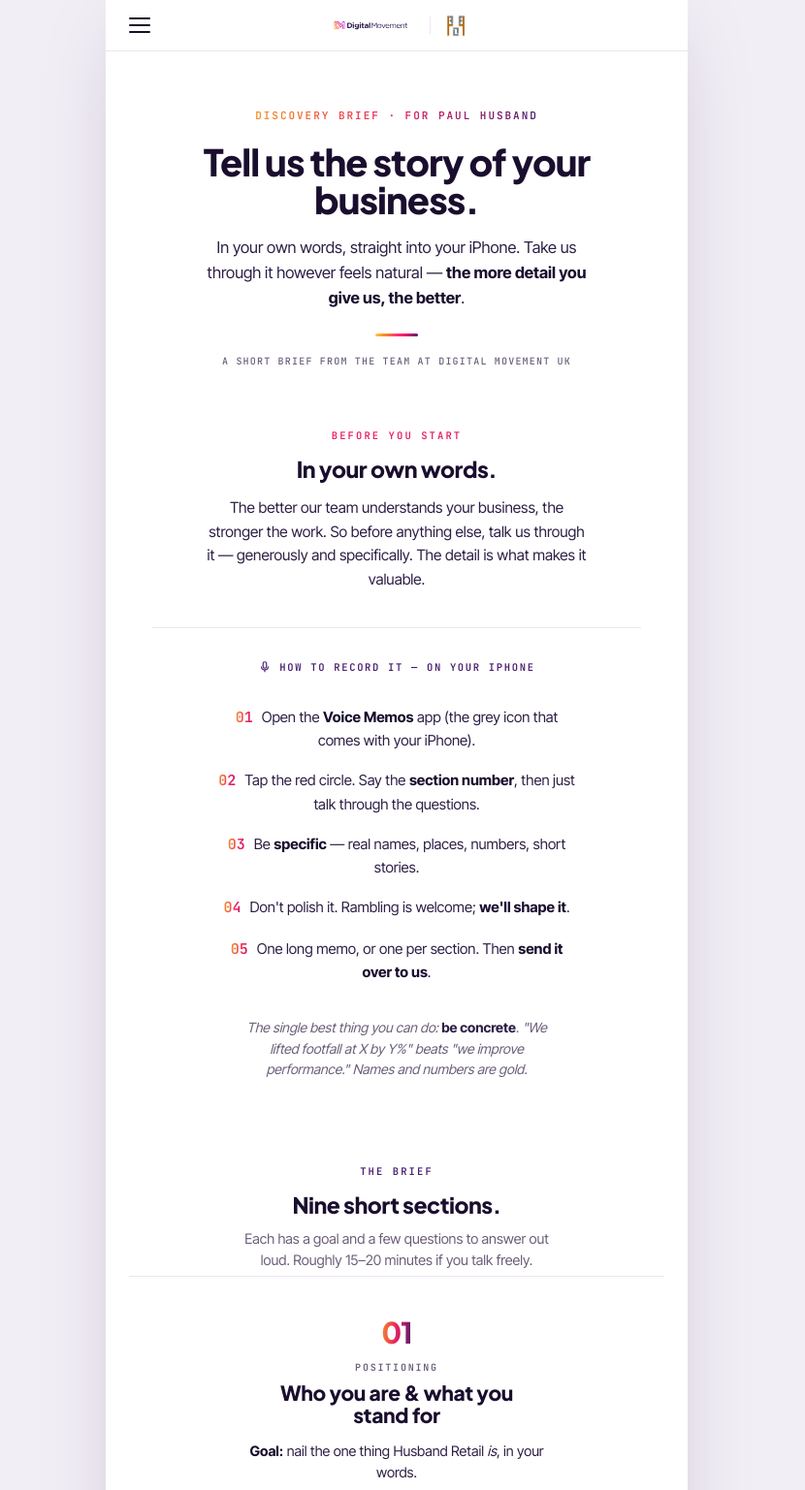
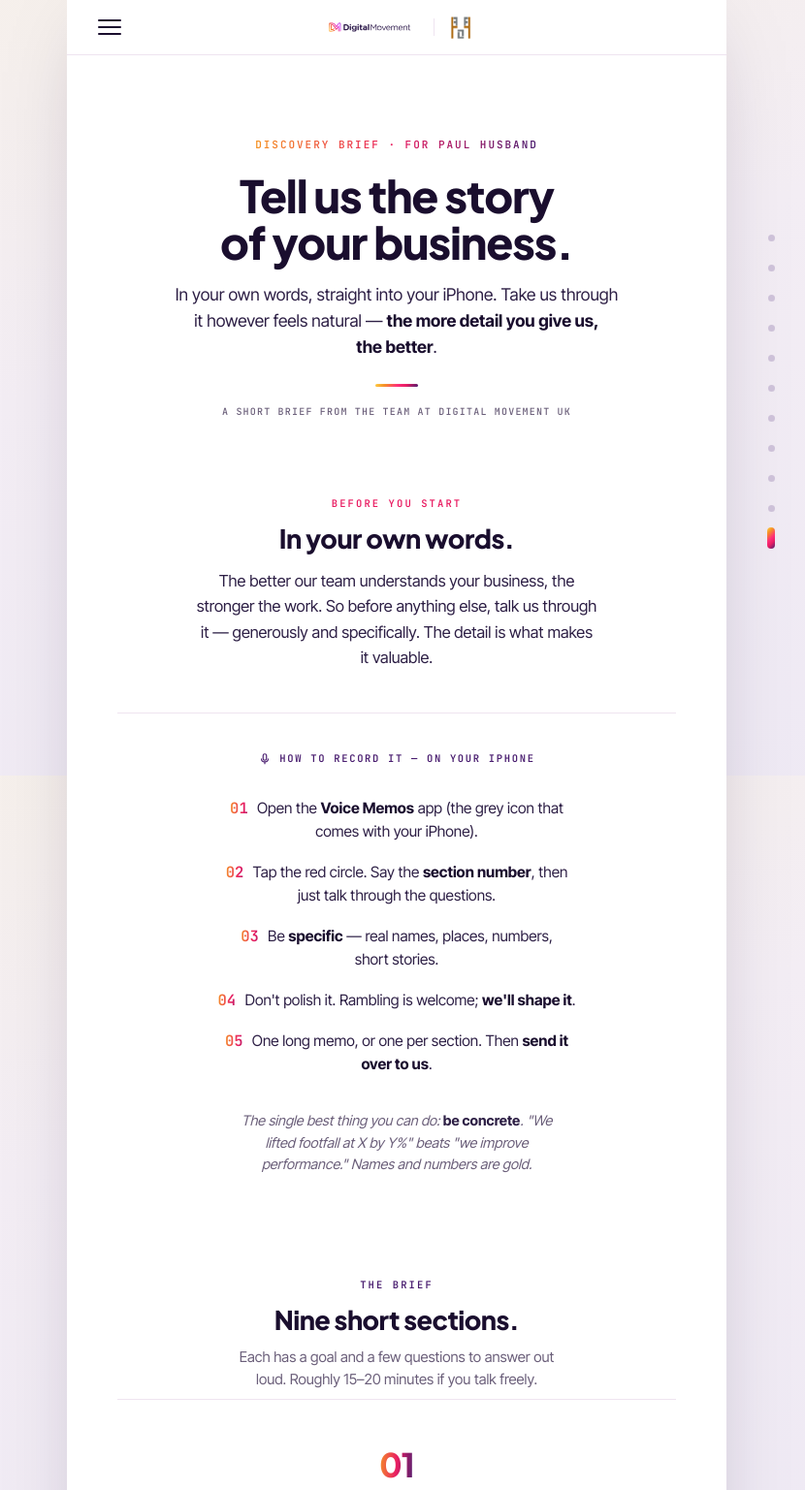
Before and after one commit to digitalmovementuk/husband-discovery-brief, a plain HTML site: page index.html in a window 1280 px wide. Shown: the top 1537 px of the page at 97% size, without its empty margins (231-1061 px from the left). Drawn offline with Linux system fonts and the light colour scheme.

Commit message:
Desktop + iPhone optimization pass
- Fix broken founder photo (asset was missing from repo); ship pre-cropped 180px headshot
- Desktop: 680px column, larger type scale, scroll-spy section rail, gradient page backdrop
- Mobile: 44px touch targets (burger, menu close, contact links), balanced hero byline
- A11y: focus-visible outlines, Escape closes menu with focus return, aria-expanded
- text-wrap balance/pretty across headings and lists; OG tags for WhatsApp link previews

Co-Authored-By: Claude Opus 4.8 <noreply@anthropic.com>

```diff
--- a/index.html
+++ b/index.html
@@ -5,6 +5,10 @@
 <meta name="viewport" content="width=device-width, initial-scale=1.0, viewport-fit=cover" />
 <title>Discovery Brief — Husband Retail × Digital Movement</title>
 <meta name="description" content="A short discovery brief to help Paul Husband talk our team through his business, in his own words." />
+<meta property="og:type" content="website">
+<meta property="og:title" content="Discovery Brief — Husband Retail × Digital Movement">
+<meta property="og:description" content="Nine short sections to talk through in your own words — straight into your iPhone. Roughly 15–20 minutes.">
+<meta property="og:url" content="https://digitalmovementuk.github.io/husband-discovery-brief/">
 <link rel="icon" type="image/svg+xml" href="assets/dm-favicon.svg">
 <link rel="apple-touch-icon" href="assets/dm-favicon.svg">
 <meta name="theme-color" content="#1A0E2E">
@@ -26,9 +30,13 @@
 }
 *{box-sizing:border-box;margin:0;padding:0}
 html{scroll-behavior:smooth;-webkit-text-size-adjust:100%}
-body{font-family:var(--sans);background:#F2EEF6;color:var(--ink);line-height:1.6;-webkit-font-smoothing:antialiased}
+@media(prefers-reduced-motion:reduce){html{scroll-behavior:auto}}
+body{font-family:var(--sans);background:linear-gradient(165deg,#F6F0EA 0%,#F3EDF4 42%,#EEE9F4 100%) fixed;color:var(--ink);line-height:1.6;-webkit-font-smoothing:antialiased}
 img{display:block;max-width:100%}
+h1,.h2,.cl-tt h3{text-wrap:balance}
+.hero p,.lead,.qs li,.steps li,.cl-goal,.close p,.tip{text-wrap:pretty}
 a{color:inherit}
+a:focus-visible,button:focus-visible{outline:2px solid var(--dm-pink);outline-offset:3px;border-radius:4px}
 .page{max-width:600px;margin:0 auto;background:#fff;min-height:100vh;position:relative;overflow:hidden;box-shadow:0 0 90px -42px rgba(26,14,46,.35)}
 .progress{position:fixed;top:0;left:0;height:3px;width:0;z-index:80;background:var(--grad-primary)}
 
@@ -39,9 +47,9 @@ a{color:inherit}
 .mast .dm-mark{height:19px;width:auto}
 .mast .hr-mark{height:23px;width:auto}
 .mast .x{width:1px;height:18px;background:var(--rule)}
-.mast-sp{width:34px;flex:none}
-.burger{width:34px;height:26px;flex:none;display:inline-flex;flex-direction:column;justify-content:center;gap:5px;
-  background:none;border:0;cursor:pointer;padding:4px 6px}
+.mast-sp{width:44px;flex:none}
+.burger{width:44px;height:44px;margin:-9px 0;flex:none;display:inline-flex;flex-direction:column;justify-content:center;gap:5px;
+  background:none;border:0;cursor:pointer;padding:4px 10px}
 .burger span{height:1.7px;width:100%;background:var(--ink);border-radius:2px;transition:background .3s}
 .burger:hover span{background:var(--dm-pink)}
 /* SECTION MENU overlay */
@@ -49,7 +57,7 @@ a{color:inherit}
   background:var(--ink);opacity:0;visibility:hidden;transition:opacity .4s var(--ease),visibility .4s;
   display:flex;flex-direction:column;align-items:center;justify-content:center;padding:54px 24px;overflow-y:auto}
 .menu.open{opacity:1;visibility:visible}
-.menu-close{position:absolute;top:11px;right:18px;background:none;border:0;color:#fff;font-size:30px;line-height:1;cursor:pointer;opacity:.85;padding:6px}
+.menu-close{position:absolute;top:6px;right:12px;width:48px;height:48px;background:none;border:0;color:#fff;font-size:30px;line-height:1;cursor:pointer;opacity:.85;display:grid;place-items:center}
 .menu-inner{text-align:center;display:flex;flex-direction:column;gap:2px;width:100%;margin:auto 0}
 .menu-k{font-family:var(--mono);font-size:10px;letter-spacing:.2em;text-transform:uppercase;color:rgba(255,255,255,.42);margin-bottom:20px}
 .menu a{display:flex;align-items:baseline;justify-content:center;gap:13px;color:#fff;text-decoration:none;
@@ -67,7 +75,7 @@ a{color:inherit}
   margin:16px auto 0;max-width:15ch;color:var(--ink)}
 .hero p{font-size:16.5px;color:var(--ink-soft);line-height:1.55;margin:17px auto 0;max-width:42ch}
 .hero p b{color:var(--ink);font-weight:700}
-.hero .by{margin-top:24px;font-family:var(--mono);font-size:10px;letter-spacing:.12em;text-transform:uppercase;color:var(--ink-mute)}
+.hero .by{margin-top:24px;font-family:var(--mono);font-size:10px;letter-spacing:.12em;text-transform:uppercase;color:var(--ink-mute);text-wrap:balance}
 .hero .by::before{content:"";display:block;width:44px;height:3px;border-radius:2px;background:var(--grad-primary);margin:0 auto 18px}
 
 /* generic centred section */
@@ -136,13 +144,14 @@ a{color:inherit}
 .close p b{color:var(--ink);font-weight:700}
 .contact{margin:28px auto 0;max-width:40ch}
 .contact .ct-photo{width:90px;height:90px;border-radius:50%;margin:0 auto 18px;
-  background:url('assets/raoul-founder.png') 50% 26% / 168% no-repeat;
+  background:url('assets/raoul-headshot.jpg') 50% 50% / cover no-repeat;
   filter:grayscale(1) contrast(1.05);box-shadow:0 12px 28px -14px rgba(26,14,46,.55)}
 .contact .ct{font-family:var(--mono);font-size:10px;letter-spacing:.16em;text-transform:uppercase;color:var(--ink-mute);font-weight:600}
 .contact .nm{font-family:var(--display);font-weight:700;font-size:18px;margin-top:8px}
 .contact .rl{font-size:13px;color:var(--ink-mute);margin-top:2px}
-.contact .rows{margin-top:18px;display:flex;flex-direction:column;align-items:center;gap:12px}
-.contact a{display:inline-flex;gap:9px;align-items:center;font-size:15px;color:var(--ink);text-decoration:none;font-weight:500}
+.contact .rows{margin-top:18px;display:flex;flex-direction:column;align-items:center;gap:6px}
+.contact a{display:inline-flex;gap:9px;align-items:center;font-size:15px;color:var(--ink);text-decoration:none;font-weight:500;padding:8px 6px;transition:color .25s}
+.contact a:hover{color:var(--dm-pink)}
 .contact a .ic{flex:none;width:26px;height:26px;border-radius:8px;background:var(--grad-soft);display:grid;place-items:center}
 .contact a .ic svg{width:13px;height:13px;stroke:var(--dm-purple);stroke-width:2;fill:none}
 
@@ -159,6 +168,49 @@ a{color:inherit}
 .reveal{opacity:0;transform:translateY(20px);transition:opacity .8s var(--ease),transform .8s var(--ease)}
 .reveal.in{opacity:1;transform:none}
 @media(prefers-reduced-motion:reduce){.reveal{opacity:1;transform:none}}
+
+/* SECTION RAIL — desktop reading tracker, right of the column */
+.rail{position:fixed;top:50%;transform:translateY(-50%);left:calc(50% + 374px);z-index:50;display:none;flex-direction:column;gap:7px;list-style:none}
+.rail a{position:relative;width:24px;height:24px;display:grid;place-items:center}
+.rail a::before{content:"";width:7px;height:7px;border-radius:50%;background:#CDC1D8;transition:all .35s var(--ease)}
+.rail a:hover::before{background:var(--dm-pink)}
+.rail a.on::before{width:8px;height:22px;border-radius:5px;background:var(--grad-primary)}
+.rail a .lbl{position:absolute;right:32px;top:50%;transform:translateY(-50%);white-space:nowrap;pointer-events:none;
+  font-family:var(--mono);font-size:10px;letter-spacing:.1em;text-transform:uppercase;font-weight:600;color:var(--ink-soft);
+  background:#fff;padding:6px 10px;border-radius:7px;box-shadow:0 8px 22px -10px rgba(26,14,46,.35);opacity:0;transition:opacity .25s}
+.rail a:hover .lbl{opacity:1}
+
+/* DESKTOP — wider column, larger type */
+@media(min-width:768px){
+  .page{max-width:680px}
+  .menu{max-width:680px}
+  .mast{padding:15px 22px}
+  .mast .dm-mark{height:21px}
+  .mast .hr-mark{height:25px}
+  .hero{padding:78px 52px 52px}
+  .hero h1{font-size:46px}
+  .hero p{font-size:17.5px;max-width:46ch}
+  .sec{padding:20px 52px 46px}
+  .h2{font-size:27px}
+  .lead{font-size:16.5px;max-width:46ch}
+  .asset li{font-size:15.5px}
+  .how{margin:44px 0 0;padding:38px 0 0}
+  .steps li{font-size:15.5px}
+  .tip{font-size:14.5px}
+  .clintro{padding:52px 52px 8px}
+  .clintro p{font-size:15px}
+  .cl{margin:0 52px;padding:50px 0}
+  .cl-n{font-size:34px}
+  .cl-tt h3{font-size:23px}
+  .cl-goal{font-size:15px}
+  .qs{max-width:36ch}
+  .qs li{font-size:17px}
+  .close{padding:56px 52px 46px}
+  .close p{font-size:16.5px}
+  .foot{padding:50px 52px 54px}
+  .cl,.sec,.close{scroll-margin-top:72px}
+}
+@media(min-width:1180px){.rail{display:flex}}
 
 /* iPhone-viewport tuning — use the width, comfortable gutters */
 @media(max-width:440px){
@@ -180,7 +232,7 @@ a{color:inherit}
 
   <!-- CO-BRAND MASTHEAD + SECTION MENU -->
   <header class="mast">
-    <button class="burger" id="burger" aria-label="Open sections menu"><span></span><span></span><span></span></button>
+    <button class="burger" id="burger" aria-label="Open sections menu" aria-expanded="false" aria-controls="menu"><span></span><span></span><span></span></button>
     <div class="mast-co">
       <img class="dm-mark" src="assets/dm-logo-positive.svg" alt="Digital Movement UK">
       <span class="x"></span>
@@ -205,6 +257,20 @@ a{color:inherit}
       <a href="#s9"><i>09</i>What success looks like</a>
       <a href="#done"><i>—</i>When you're done</a>
     </div>
+  </nav>
+
+  <nav class="rail" aria-label="Reading progress">
+    <a href="#start" data-spy="start"><span class="lbl">Before you start</span></a>
+    <a href="#s1" data-spy="s1"><span class="lbl">01 · Positioning</span></a>
+    <a href="#s2" data-spy="s2"><span class="lbl">02 · Services</span></a>
+    <a href="#s3" data-spy="s3"><span class="lbl">03 · Audience</span></a>
+    <a href="#s4" data-spy="s4"><span class="lbl">04 · Markets</span></a>
+    <a href="#s5" data-spy="s5"><span class="lbl">05 · Proof</span></a>
+    <a href="#s6" data-spy="s6"><span class="lbl">06 · Case studies</span></a>
+    <a href="#s7" data-spy="s7"><span class="lbl">07 · Growth</span></a>
+    <a href="#s8" data-spy="s8"><span class="lbl">08 · Look, feel &amp; voice</span></a>
+    <a href="#s9" data-spy="s9"><span class="lbl">09 · Success</span></a>
+    <a href="#done" data-spy="done"><span class="lbl">When you're done</span></a>
   </nav>
 
   <!-- HERO -->
@@ -389,7 +455,7 @@ a{color:inherit}
       <div class="rl">Founder · Digital Movement UK</div>
       <div class="rows">
         <a href="mailto:office@digitalmovement.uk?subject=Husband%20Retail%20—%20discovery%20brief"><span class="ic"><svg viewBox="0 0 24 24"><rect x="3" y="5" width="18" height="14" rx="2"/><path d="M3 7l9 6 9-6"/></svg></span>office@digitalmovement.uk</a>
-        <a href="https://wa.me/4917682360647"><span class="ic"><svg viewBox="0 0 24 24"><path d="M21 11.5a8.5 8.5 0 0 1-12.6 7.4L3 21l2.2-5.3A8.5 8.5 0 1 1 21 11.5z"/></svg></span>WhatsApp · +49 176 82360647</a>
+        <a href="https://wa.me/4917682360647" target="_blank" rel="noopener"><span class="ic"><svg viewBox="0 0 24 24"><path d="M21 11.5a8.5 8.5 0 0 1-12.6 7.4L3 21l2.2-5.3A8.5 8.5 0 1 1 21 11.5z"/></svg></span>WhatsApp · +49 176 82360647</a>
         <a href="tel:+4917623296439"><span class="ic"><svg viewBox="0 0 24 24"><path d="M22 16.9v3a2 2 0 0 1-2.2 2 19.8 19.8 0 0 1-8.6-3 19.5 19.5 0 0 1-6-6 19.8 19.8 0 0 1-3-8.7A2 2 0 0 1 4.1 2h3a2 2 0 0 1 2 1.7c.1.9.3 1.8.6 2.6a2 2 0 0 1-.5 2.1L8 9.5a16 16 0 0 0 6 6l1.1-1.1a2 2 0 0 1 2.1-.5c.8.3 1.7.5 2.6.6a2 2 0 0 1 1.7 2z"/></svg></span>+49 176 23296439</a>
       </div>
     </div>
@@ -416,10 +482,24 @@ document.querySelectorAll('.reveal').forEach(el=>io.observe(el));
 // section anchors + hamburger menu
 document.querySelectorAll('.cl').forEach((el,i)=>{el.id='s'+(i+1);});
 const burger=document.getElementById('burger'),menu=document.getElementById('menu'),menuClose=document.getElementById('menuClose');
-const setMenu=(o)=>{menu.classList.toggle('open',o);document.body.style.overflow=o?'hidden':'';menu.setAttribute('aria-hidden',o?'false':'true');};
+const setMenu=(o)=>{menu.classList.toggle('open',o);document.body.style.overflow=o?'hidden':'';
+  menu.setAttribute('aria-hidden',o?'false':'true');burger.setAttribute('aria-expanded',o?'true':'false');
+  (o?menuClose:burger).focus({preventScroll:true});};
 burger.addEventListener('click',()=>setMenu(true));
 menuClose.addEventListener('click',()=>setMenu(false));
 menu.querySelectorAll('a').forEach(a=>a.addEventListener('click',()=>setMenu(false)));
+document.addEventListener('keydown',e=>{if(e.key==='Escape'&&menu.classList.contains('open'))setMenu(false);});
+
+// rail scroll-spy
+const railLinks=[...document.querySelectorAll('.rail a')];
+const spySections=railLinks.map(a=>document.getElementById(a.dataset.spy)).filter(Boolean);
+function spy(){
+  const probe=window.scrollY+window.innerHeight*.38;let idx=0;
+  spySections.forEach((s,i)=>{if(s.offsetTop<=probe)idx=i;});
+  if(window.innerHeight+window.scrollY>=document.documentElement.scrollHeight-4)idx=spySections.length-1;
+  railLinks.forEach((a,i)=>a.classList.toggle('on',i===idx));
+}
+window.addEventListener('scroll',spy,{passive:true});window.addEventListener('resize',spy,{passive:true});spy();
 </script>
 </body>
 </html>
```
Also changed, not shown: assets/raoul-headshot.jpg (added).
